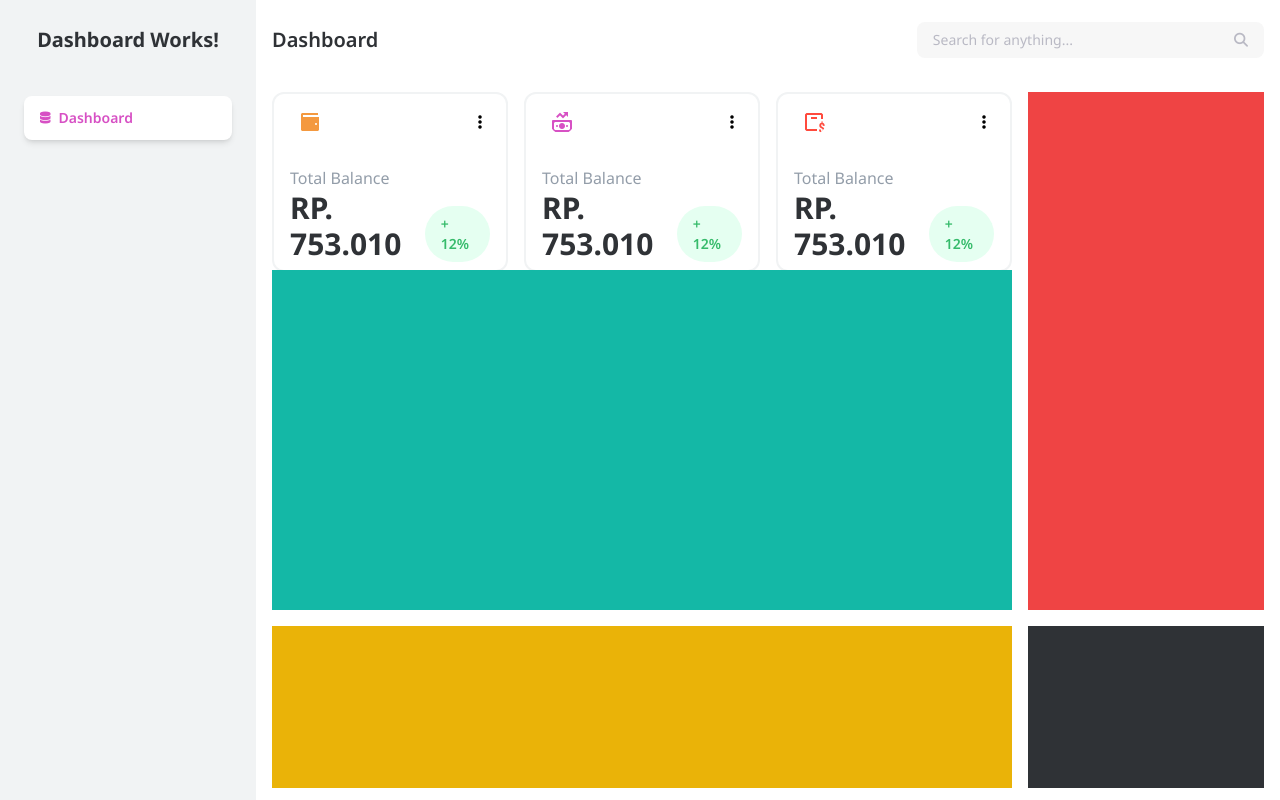
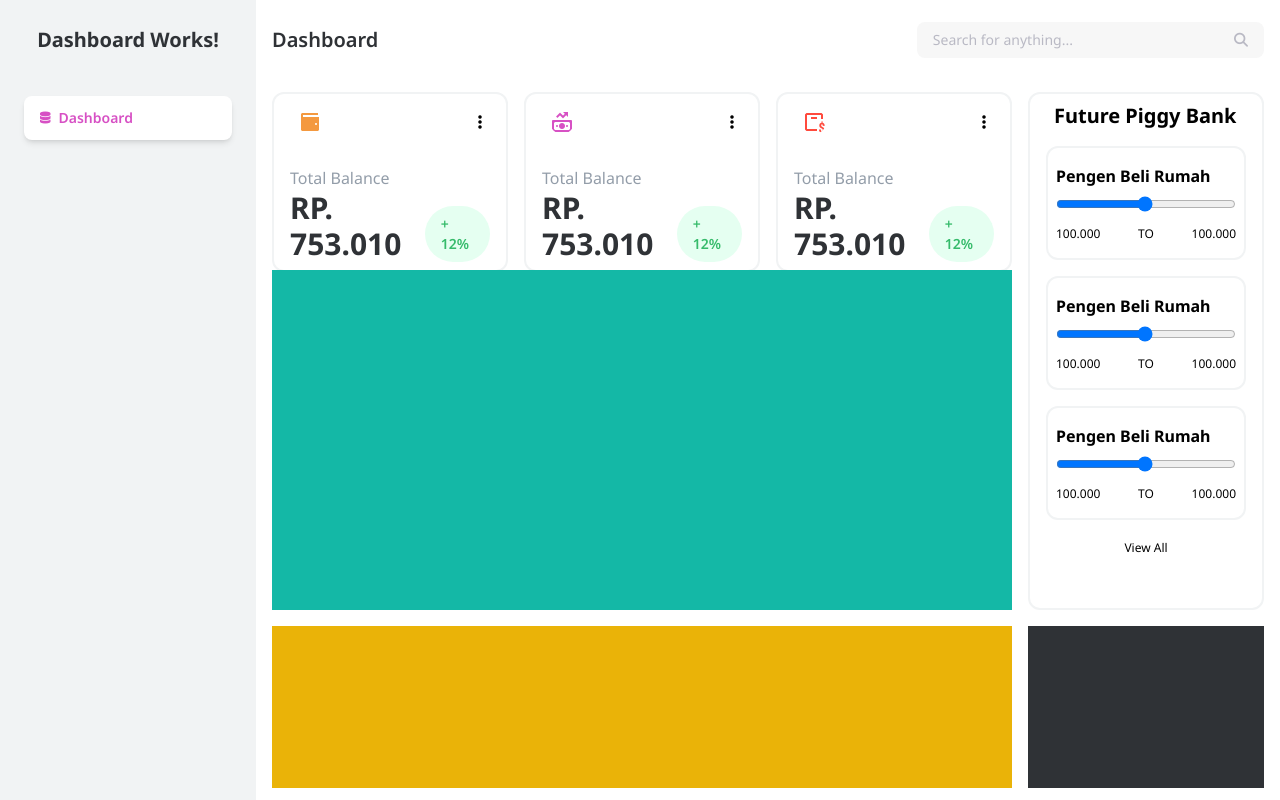
Before and after one commit to zainuddin25/Dashboard_Money_Management, an Angular app: page /dasboard in a window 1280 px wide. Built offline with nearby package versions, Linux system fonts and the light colour scheme.

Commit message:
add: pigy bank menu

```diff
--- a/src/app/app.module.ts
+++ b/src/app/app.module.ts
@@ -7,6 +7,7 @@ import { DashboardComponent } from './pages/dashboard/dashboard.component';
 import { HeaderComponent } from './components/header/header.component';
 import { SidebarComponent } from './components/sidebar/sidebar.component';
 import { MiniCardComponent } from './components/mini-card/mini-card.component';
+import { PiggyBankComponent } from './components/piggy-bank/piggy-bank.component';
 
 @NgModule({
   declarations: [
@@ -14,7 +15,8 @@ import { MiniCardComponent } from './components/mini-card/mini-card.component';
     DashboardComponent,
     HeaderComponent,
     SidebarComponent,
-    MiniCardComponent
+    MiniCardComponent,
+    PiggyBankComponent
   ],
   imports: [
     BrowserModule,
--- /dev/null
+++ b/src/app/components/piggy-bank/piggy-bank.component.html
@@ -0,0 +1,17 @@
+<div class="w-full h-full border-2 border-secondary rounded-xl px-4 py-2">
+    <h1 class="text-xl font-bold px-2">Future Piggy Bank</h1>
+    <div class="border-2 border-secondary rounded-xl my-4 px-2 py-4" *ngFor="let data of pigyBank">
+        <h1 class="font-bold">{{data.wish}}</h1>
+        <input type="range" max="100" min="1" value="{{data.value}}" class="w-full py-2">
+        <div class="text-xs flex justify-between">
+            <p>{{data.inBank}}</p>
+            <p>TO</p>
+            <p>{{data.target}}</p>
+        </div>
+    </div>
+    <div class="flex justify-center">
+        <button class="text-xs px-8 py-1">
+            View All
+        </button>
+    </div>
+</div>
--- /dev/null
+++ b/src/app/components/piggy-bank/piggy-bank.component.ts
@@ -0,0 +1,29 @@
+import { Component } from '@angular/core';
+
+@Component({
+  selector: 'app-piggy-bank',
+  templateUrl: './piggy-bank.component.html',
+  styleUrls: ['./piggy-bank.component.css']
+})
+export class PiggyBankComponent {
+  pigyBank : any = [
+    {
+      wish: 'Pengen Beli Rumah',
+      target: '100.000',
+      inBank: '100.000',
+      value: '50'
+    },
+    {
+      wish: 'Pengen Beli Rumah',
+      target: '100.000',
+      inBank: '100.000',
+      value: '50'
+    },
+    {
+      wish: 'Pengen Beli Rumah',
+      target: '100.000',
+      inBank: '100.000',
+      value: '50'
+    },
+  ]
+}
--- a/src/app/pages/dashboard/dashboard.component.html
+++ b/src/app/pages/dashboard/dashboard.component.html
@@ -15,8 +15,8 @@
             <div class="col-span-3 row-span-1">
                 <app-mini-card></app-mini-card>
             </div>
-            <div class="col-span-1 row-span-3 bg-red-500">
-
+            <div class="col-span-1 row-span-3">
+                <app-piggy-bank></app-piggy-bank>
             </div>
             <div class="col-span-3 row-span-2 bg-teal-500">
 
```
Also changed, not shown: src/app/components/piggy-bank/piggy-bank.component.css (added), 1 other file (tests, documents, lock files or other folders).
